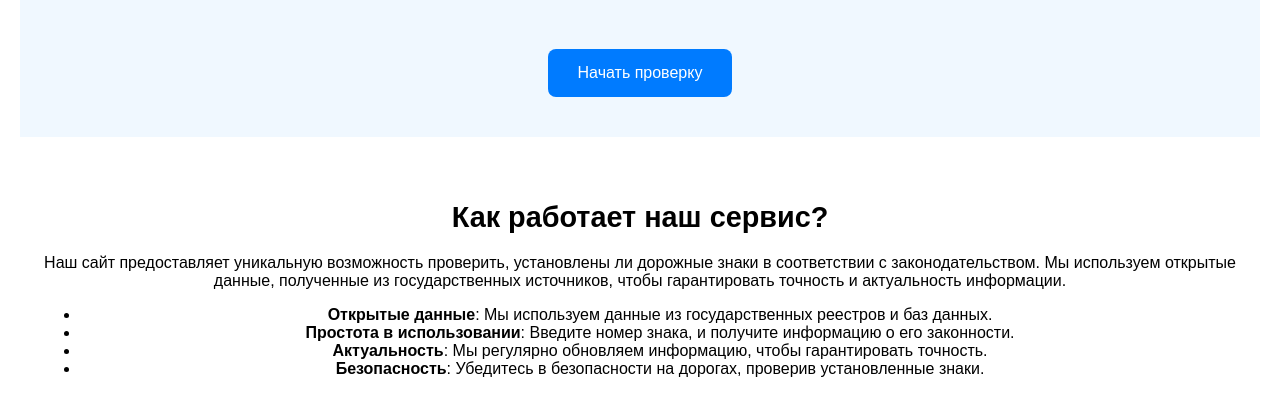
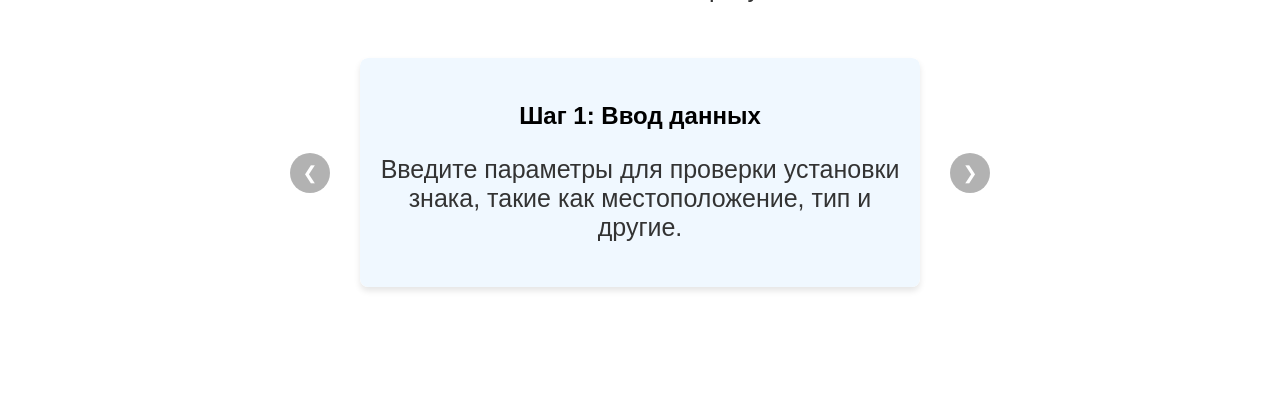
Before and after one commit to FashionPepe/course, a PHP site: page /html/index.html in a window 1280 px wide. Shown: the part 670-1065 px from the top of the page. Run offline with PHP 8.4, Linux system fonts and the light colour scheme.

Commit message:
index design v1

```diff
--- a/css/index.css
+++ b/css/index.css
@@ -173,16 +173,48 @@ main {
     background-color: #ffffff;
     box-sizing: border-box;
 }
+.hero-warper{
+    width: 100%;
+    display: flex;
+    justify-content: center;
+}
 
 .hero-section {
     background-color: #f0f8ff;
     text-align: center;
     padding: 40px 20px;
     display: block;
-
     align-items: center;
+    margin-top: 80px;
+    border-radius: 10px;
+    max-width: 700px;
+    box-shadow: 0 4px 6px rgba(0, 0, 0, 0.1);
+}
+.text-warper{
+    width: 100%;
+    display: flex;
+    justify-content: center;
 }
 
+.text-section {
+    background-color: #f0f8ff;
+    text-align: center;
+    padding: 40px 20px;
+    display: block;
+    align-items: center;
+    margin-top: 20px;
+    border-radius: 10px;
+    max-width: 700px;
+    box-shadow: 0 4px 6px rgba(0, 0, 0, 0.1);
+
+}
+.text-section p {
+    font-size: 25px;
+}
+.how-it-works p {
+    font-size: 25px;
+    max-width: 800px;
+}
 .hero-section h1 {
     font-size: 2.5rem;
     margin-bottom: 10px;
@@ -254,15 +286,150 @@ main {
     margin: 20px auto;
 }
 
-.how-it-works img, .step-by-step-image, .advantages-image {
-    max-width: 80%;
+/* Стили для секции "Как это работает" */
+
+.hero-section img {
+    max-width: 600px;
     margin: 20px auto;
-    display: block;
 }
+
+/* Стили для секции "Как это работает" */
+.how-it-works {
+    padding: 40px;
+    text-align: center;
+    align-items: center;
+}
+.how-it-works-warper-text {
+    width: 100%;
+    display: flex;
+    justify-content: center;
+}
+
+.slider-container {
+    position: relative;
+    width: 80%;
+    margin: 30px auto;
+    overflow: hidden; /* Скрывает все, что выходит за пределы слайдера */
+    border-radius: 8px;
+    min-width: 250px;
+    max-width: 740px;
+    box-shadow: 0 4px 6px rgba(0, 0, 0, 0.1);
+
+}
+
+.slider {
+    display: flex;
+    transition: transform 0.5s ease-in-out; /* Анимация для перелистывания */
+}
+
+.slide {
+    min-width: 100%;
+    box-sizing: border-box;
+    padding: 20px;
+    background-color: #f0f8ff;
+    border-radius: 8px;
+
+}
+
+h3 {
+    font-size: 24px;
+    margin-bottom: 10px;
+}
+
+p {
+    font-size: 16px;
+    color: #333;
+}
+
+/* Кнопки для навигации */
+.prev, .next {
+
+    top: 50%;
+
+    background-color: rgba(0, 0, 0, 0.3);
+    color: white;
+    border: none;
+
+    font-size: 18px;
+    cursor: pointer;
+    height: 40px;
+    width: 40px;
+
+    border-radius: 50%;
+    align-self: center;
+    min-width: 40px;
+
+
+}
+
+.prev {
+    left: 30px;
+    margin-right: 10px;
+}
+
+.next {
+    right: -30px;
+    margin-left: 10px;
+}
+
+.prev:hover, .next:hover {
+    background-color: rgba(0, 0, 0, 0.5);
+}
+.slider-warper{
+    display: flex;
+    flex-direction: row;
+    vertical-align: middle;
+    justify-content: center;
+    max-width: 700px;
+    justify-self: center;
+
+
+
+}
+.light{
+
+    max-width: 270px;
+    height: 270px;
+    border-radius: 50%;
+    display: flex;
+    justify-content: center;
+    flex-direction: column;
+    vertical-align: middle;
+    margin-top: 20px;
+    box-shadow: 0px 10px 10px rgb(0, 0, 0);
+}
+.light p{
+    max-width: 270px;
+
+    color: white;
+
+}
+
 
 /* Для мобильных устройств */
 @media (max-width: 768px) {
     .hero-section img, .how-it-works img, .step-by-step-image, .advantages-image {
         max-width: 100%;
     }
+    .text-section p {
+        font-size: 20px;
+    }
+    .how-it-works p {
+        font-size: 20px;
+    }
+    .slider-warper{
+        justify-self: unset;
+    }
+
 }
+.light-warper {
+    display: flex;
+    flex-direction: column;
+    background-color: #333;
+    padding: 10px 10px;
+    border-radius: 25px;
+    max-width: 295px;
+    justify-self: center;
+    box-shadow: 20px 20px 10px rgba(0, 0, 0, 0.32);
+
+}
--- a/html/index.html
+++ b/html/index.html
@@ -29,43 +29,78 @@
         </div>
     </div>
     <main>
+        <div class="hero-warper">
             <section class="hero-section">
                 <h1>Проверьте законность установленных дорожных знаков</h1>
                 <p>Используйте открытые данные для уверенности в безопасности и правомерности дорожных знаков.</p>
-            <img src="images/road-signs.jpg" alt="Дорожные знаки" class="hero-image">
+
                 <div class="cta-container">
                     <a href="#start" class="cta-button">Начать проверку</a>
 
                 </div>
 
             </section>
+        </div>
+
 
         <section class="how-it-works">
-            <h2>Как работает наш сервис?</h2>
-            <p>Наш сайт предоставляет уникальную возможность проверить, установлены ли дорожные знаки в соответствии с законодательством. Мы используем открытые данные, полученные из государственных источников, чтобы гарантировать точность и актуальность информации.</p>
-            <ul>
-                <li><strong>Открытые данные</strong>: Мы используем данные из государственных реестров и баз данных.</li>
-                <li><strong>Простота в использовании</strong>: Введите номер знака, и получите информацию о его законности.</li>
-                <li><strong>Актуальность</strong>: Мы регулярно обновляем информацию, чтобы гарантировать точность.</li>
-                <li><strong>Безопасность</strong>: Убедитесь в безопасности на дорогах, проверив установленные знаки.</li>
-            </ul>
-            <img src="images/how-it-works.jpg" alt="Как работает сервис?" class="how-it-works-image">
+            <h2>Как это работает?</h2>
+            <div class="how-it-works-warper-text">
+                <p>Мы используем открытые данные для проверки законности установки дорожных знаков. Просто выберите нужные параметры, и система покажет вам результаты!</p>
+            </div>
+
+            <div class="slider-warper">
+            <button class="prev" onclick="moveSlide(-1)">❮</button>
+            <!-- Слайдер -->
+            <div class="slider-container">
+                <div class="slider">
+                    <div class="slide">
+                        <h3>Шаг 1: Ввод данных</h3>
+                        <p>Введите параметры для проверки установки знака, такие как местоположение, тип и другие.</p>
+                    </div>
+                    <div class="slide">
+                        <h3>Шаг 2: Проверка данных</h3>
+                        <p>Мы проверим соответствие данных с открытыми источниками и актуальными нормативами.</p>
+                    </div>
+                    <div class="slide">
+                        <h3>Шаг 3: Результат</h3>
+                        <p>Получите результаты проверки и рекомендации о корректности установки знака.</p>
+                    </div>
+                </div>
+                <!-- Кнопки для навигации слайдов -->
+
+            </div>
+
+
+            <button class="next" onclick="moveSlide(1)">❯</button>
+        </div>
         </section>
 
         <section class="how-it-works-step-by-step">
             <h2>Как мы проверяем знаки?</h2>
+            <div class="text-warper">
+                <div class="text-section">
                     <p>После того как вы введете номер знака, наша система будет искать данные в открытых реестрах, предоставленных государственными органами. Мы сверяем информацию о размещении знаков и их соответствии нормам дорожного движения. Полученный результат поможет вам убедиться в правомерности установки знака.</p>
-            <img src="images/check-process.jpg" alt="Процесс проверки знаков" class="step-by-step-image">
+                </div>
+            </div>
+
         </section>
 
         <section class="advantages">
             <h2>Преимущества нашего сервиса</h2>
-            <ul>
-                <li>Быстрая проверка: Получите ответ за несколько секунд.</li>
-                <li>Бесплатно и доступно каждому: Используйте наш сервис бесплатно, не выходя из дома.</li>
-                <li>Всегда актуальные данные: Мы обновляем информацию регулярно.</li>
-            </ul>
-            <img src="images/advantages.jpg" alt="Преимущества сервиса" class="advantages-image">
+            <div class="light-warper">
+            <div class="light" style="background-color: #cf4141;">
+                <p>Быстрая проверка: Получите ответ за несколько секунд.</p>
+            </div>
+            <div class="light" style="background-color: #cfa841;">
+                <p>Бесплатно и доступно каждому: Используйте наш сервис бесплатно, не выходя из дома.</p>
+            </div>
+            <div class="light" style="background-color: #2d9139; margin-bottom: 20px;">
+                <p>Всегда актуальные данные: Мы обновляем информацию регулярно.</p>
+            </div>
+            </div>
+
+
         </section>
 
         <section class="cta">
--- a/script/script.js
+++ b/script/script.js
@@ -19,30 +19,24 @@ document.addEventListener('DOMContentLoaded', () => {
         link.addEventListener('click', toggleMenu);
     });
 });
-document.addEventListener('DOMContentLoaded', function() {
-    const slider = document.querySelector('.slider');
-    const prevButton = document.querySelector('.prev-button');
-    const nextButton = document.querySelector('.next-button');
-    const items = document.querySelectorAll('.slider-item');
-    let currentIndex = 0;
+let currentSlide = 0;
 
-    function moveSlider() {
-        slider.style.transform = `translateX(-${currentIndex * (items[0].offsetWidth + 20)}px)`;
+function moveSlide(direction) {
+    const slides = document.querySelectorAll('.slide');
+    const totalSlides = slides.length;
+
+    // Обновляем индекс текущего слайда
+    currentSlide += direction;
+
+    // Если currentSlide выходит за пределы, сбрасываем его
+    if (currentSlide < 0) {
+        currentSlide = totalSlides - 1;
+    } else if (currentSlide >= totalSlides) {
+        currentSlide = 0;
     }
 
-    nextButton.addEventListener('click', function() {
-        currentIndex = (currentIndex + 1) % items.length;
-        moveSlider();
-    });
-
-    prevButton.addEventListener('click', function() {
-        currentIndex = (currentIndex - 1 + items.length) % items.length;
-        moveSlider();
-    });
-
-    // Автоматическое переключение слайдов
-    setInterval(function() {
-        currentIndex = (currentIndex + 1) % items.length;
-        moveSlider();
-    }, 5000);
-});
+    // Перелистываем слайды
+    const slider = document.querySelector('.slider');
+    const offset = -currentSlide * 100; // Сдвигаем на 100% влево для текущего слайда
+    slider.style.transform = `translateX(${offset}%)`;
+}
```
Lines whose indentation alone changed are shown as unchanged.
